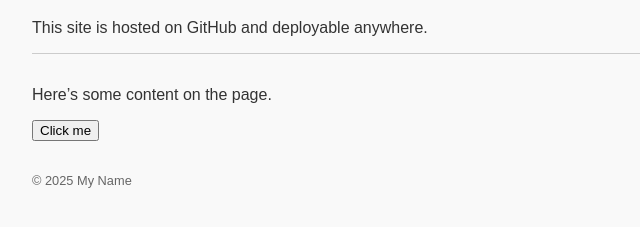
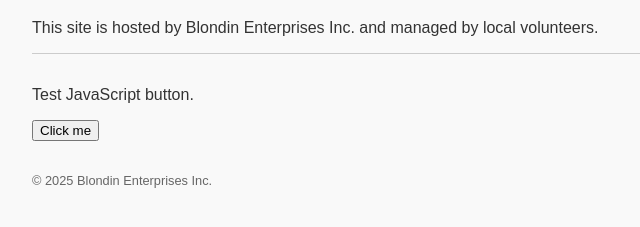
Before and after one commit to Blondin-Enterprises-Inc/MissionRidesBikes, a plain HTML site: page index.html in a window 1280 px wide. Shown: the part 93-320 px from the top of the page, without its empty margins (0-640 px from the left). Drawn offline with Linux system fonts and the light colour scheme.

Commit message:
Update index.html

```diff
--- a/index.html
+++ b/index.html
@@ -9,16 +9,16 @@
 <body>
   <header>
     <h1>Mission Community Cyclists Website</h1>
-    <p>This site is hosted on GitHub and deployable anywhere.</p>
+    <p>This site is hosted by Blondin Enterprises Inc. and managed by local volunteers.</p>
   </header>
 
   <main>
-    <p>Here’s some content on the page.</p>
+    <p>Test JavaScript button.</p>
     <button onclick="sayHello()">Click me</button>
   </main>
 
   <footer>
-    <p>© 2025 My Name</p>
+    <p>© 2025 Blondin Enterprises Inc.</p>
   </footer>
 
   <script src="js/script.js"></script>
```
